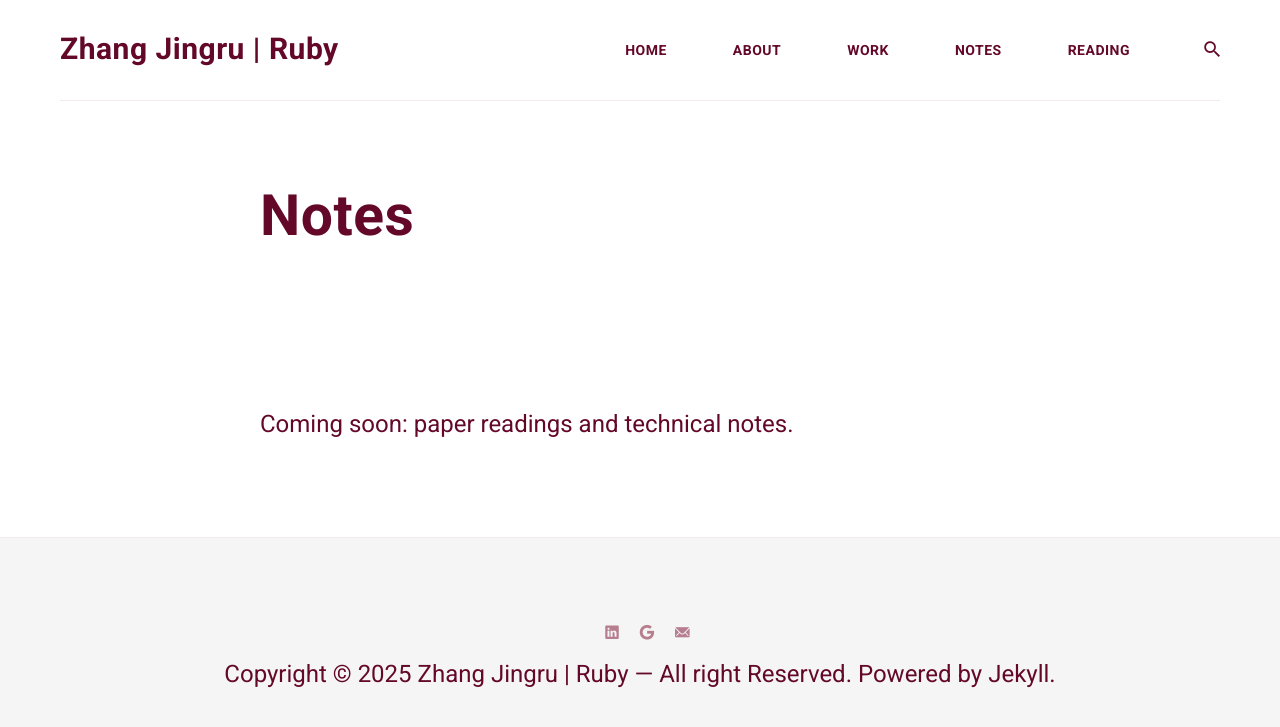
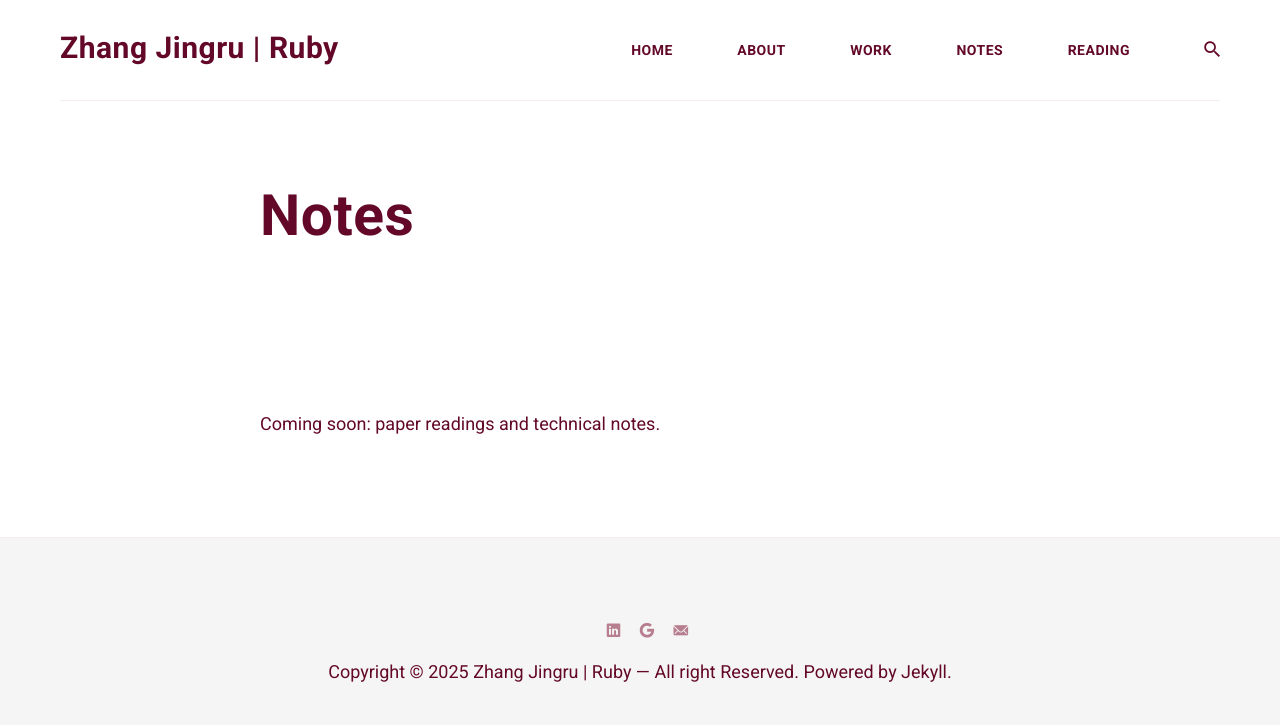
Before and after one commit to ZhangJingru-Ruby/ZhangJingru-Ruby.github.io, a Jekyll site: the page built from _pages/notes.md, in a window 1280 px wide. Shown: the top 727 px of the page. Built offline with Jekyll 4.4.1, drawn with Linux system fonts in a browser that asks for light colours; nearby versions of some CDN libraries.

```diff
--- a/_sass/0-settings/_variables.scss
+++ b/_sass/0-settings/_variables.scss
@@ -47,7 +47,7 @@
 // *****************
 // Typography
 // *****************
-$base-font-size: 24px;
+$base-font-size: 18px;
 $base-font-style: normal;
 $base-font-variant: normal;
 $base-font-weight: normal;
```
